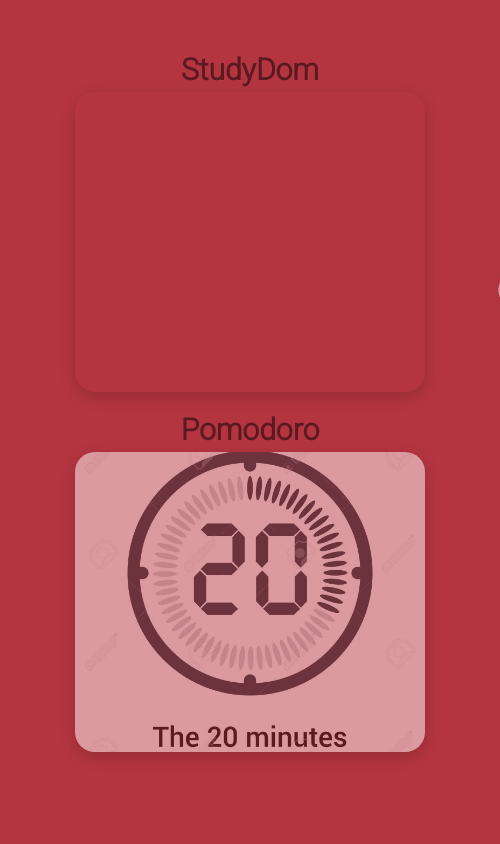
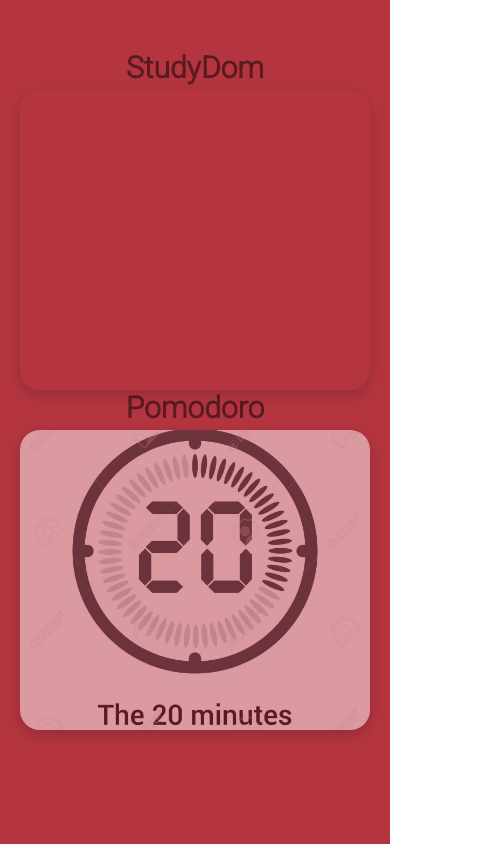
Before and after one commit to estervieira/Trabalho-Front, a plain HTML site: page html/selector.html in a window 390 px wide. Shown: the whole page, 500 px wide, since content can reach past the window. Drawn offline with Linux system fonts and the light colour scheme.

Commit message:
update readme & responsivo

```diff
--- a/css/selector.css
+++ b/css/selector.css
@@ -101,22 +101,23 @@ body {
   }
   @media(max-width: 800px){
     .container{
-      margin: 0 auto;
       flex-direction: column;
-      height: 100vh;
-      width: 500px;
+      height: 100%;
+      width: 100%;
     }
     button{
       width: 350px;
       height: 300px;
+      margin-top: -60px;
     }
     #study{
-      margin-bottom: 60px;
+      margin-bottom: 100px;
     }
     #pomodoro:hover{
       opacity: 0.9;
       width: 380px;
       height: 350px;
+
     }
     #study:hover{
       width: 380px;
```
Also changed, not shown: 1 other file.
